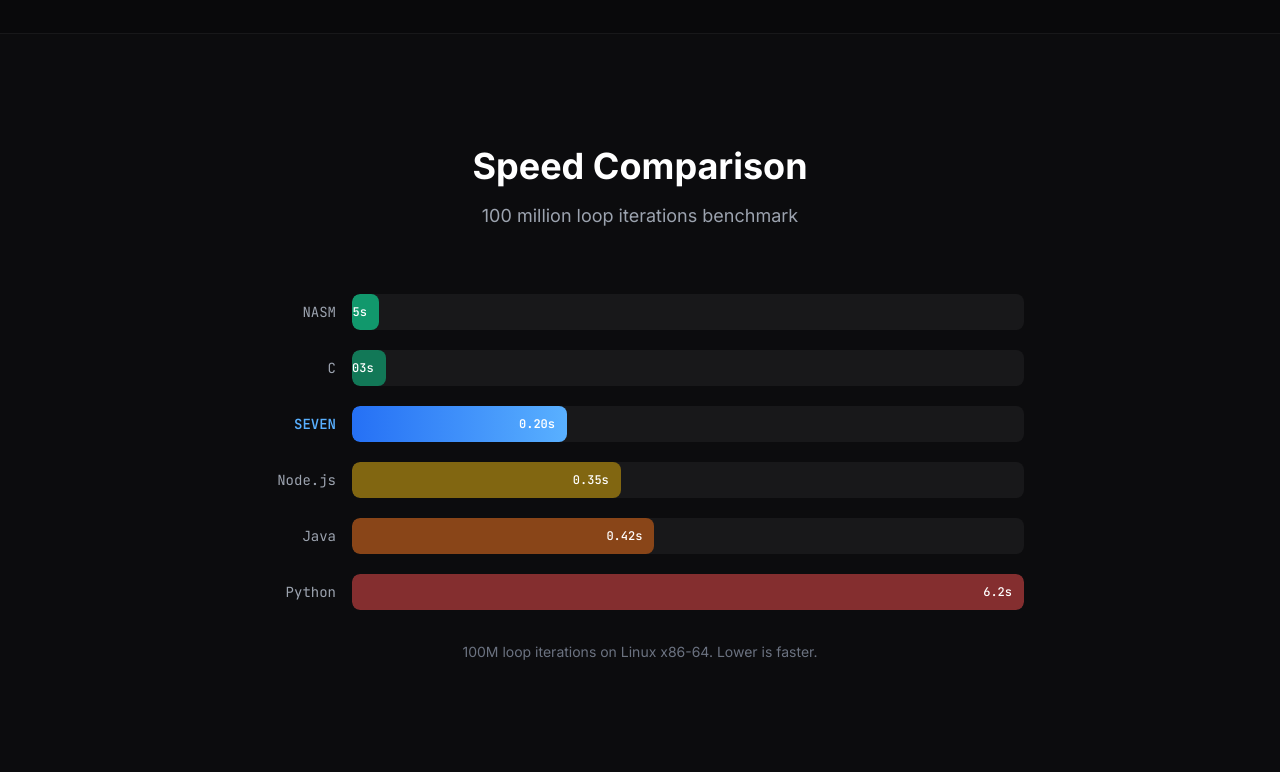
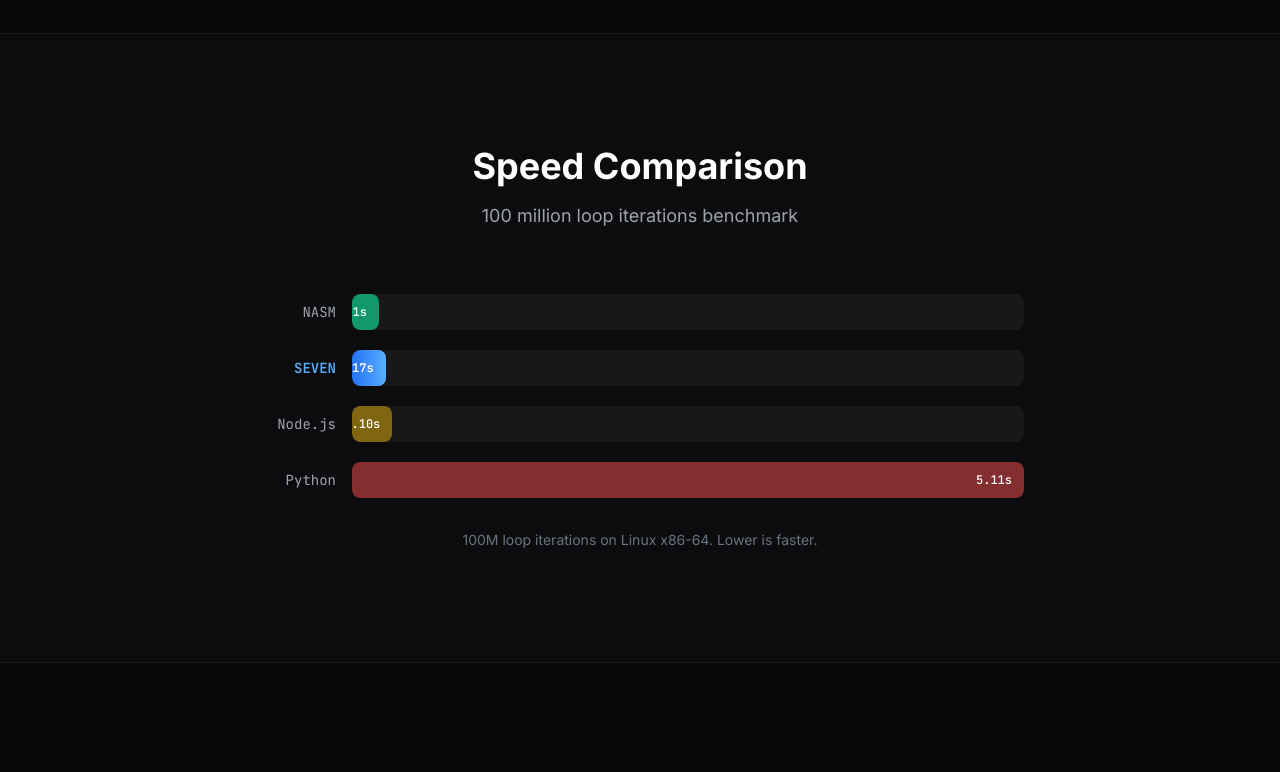
Before and after one commit to tejas-chandivakar/seven-lang, a plain HTML site: page site/index.html in a window 1280 px wide. Shown: the part 1889-2661 px from the top of the page. Drawn offline with nearby package versions, Linux system fonts and the light colour scheme.

Commit message:
Update benchmarks with fresh test results and version numbers
Tested: NASM 0.01s, SEVEN 0.17s, Node.js 0.10s, Python 5.11s
Removed C and Java (untested). SEVEN is 30x faster than Python.
Updated version to 1.2 in install.html and playground.html.

```diff
--- a/site/index.html
+++ b/site/index.html
@@ -168,7 +168,7 @@
                     <div class="w-12 h-12 rounded-xl bg-seven-600/10 flex items-center justify-center mb-4">
                         <svg class="w-6 h-6 text-seven-400" fill="none" stroke="currentColor" viewBox="0 0 24 24"><path stroke-linecap="round" stroke-linejoin="round" stroke-width="2" d="M13 10V3L4 14h7v7l9-11h-7z"/></svg>
                     </div>
-                    <h3 class="text-lg font-semibold text-white mb-2">31x Faster than Python</h3>
+                    <h3 class="text-lg font-semibold text-white mb-2">30x Faster than Python</h3>
                     <p class="text-gray-400 text-sm leading-relaxed">Compiles directly to native x86-64 machine code. No interpreter, no virtual machine, no garbage collector overhead.</p>
                 </div>
                 <!-- Feature 2 -->
@@ -228,16 +228,7 @@
                     <span class="w-20 text-right text-sm font-mono text-gray-400 shrink-0">NASM</span>
                     <div class="flex-1 h-9 rounded-lg bg-white/5 overflow-hidden">
                         <div class="h-full rounded-lg bg-emerald-500/80 bar-animate flex items-center justify-end pr-3" style="width:4%">
-                            <span class="text-xs font-mono text-white font-medium">0.025s</span>
-                        </div>
-                    </div>
-                </div>
-                <!-- C -->
-                <div class="flex items-center gap-4">
-                    <span class="w-20 text-right text-sm font-mono text-gray-400 shrink-0">C</span>
-                    <div class="flex-1 h-9 rounded-lg bg-white/5 overflow-hidden">
-                        <div class="h-full rounded-lg bg-emerald-500/60 bar-animate flex items-center justify-end pr-3" style="width:5%;animation-delay:0.1s">
-                            <span class="text-xs font-mono text-white font-medium">0.03s</span>
+                            <span class="text-xs font-mono text-white font-medium">0.01s</span>
                         </div>
                     </div>
                 </div>
@@ -245,8 +236,8 @@
                 <div class="flex items-center gap-4">
                     <span class="w-20 text-right text-sm font-mono font-bold text-seven-400 shrink-0">SEVEN</span>
                     <div class="flex-1 h-9 rounded-lg bg-white/5 overflow-hidden">
-                        <div class="h-full rounded-lg bg-gradient-to-r from-seven-600 to-seven-400 bar-animate flex items-center justify-end pr-3" style="width:32%;animation-delay:0.2s">
-                            <span class="text-xs font-mono text-white font-bold">0.20s</span>
+                        <div class="h-full rounded-lg bg-gradient-to-r from-seven-600 to-seven-400 bar-animate flex items-center justify-end pr-3" style="width:5%;animation-delay:0.1s">
+                            <span class="text-xs font-mono text-white font-bold">0.17s</span>
                         </div>
                     </div>
                 </div>
@@ -254,17 +245,8 @@
                 <div class="flex items-center gap-4">
                     <span class="w-20 text-right text-sm font-mono text-gray-400 shrink-0">Node.js</span>
                     <div class="flex-1 h-9 rounded-lg bg-white/5 overflow-hidden">
-                        <div class="h-full rounded-lg bg-yellow-500/50 bar-animate flex items-center justify-end pr-3" style="width:40%;animation-delay:0.3s">
-                            <span class="text-xs font-mono text-white font-medium">0.35s</span>
-                        </div>
-                    </div>
-                </div>
-                <!-- Java -->
-                <div class="flex items-center gap-4">
-                    <span class="w-20 text-right text-sm font-mono text-gray-400 shrink-0">Java</span>
-                    <div class="flex-1 h-9 rounded-lg bg-white/5 overflow-hidden">
-                        <div class="h-full rounded-lg bg-orange-500/50 bar-animate flex items-center justify-end pr-3" style="width:45%;animation-delay:0.4s">
-                            <span class="text-xs font-mono text-white font-medium">0.42s</span>
+                        <div class="h-full rounded-lg bg-yellow-500/50 bar-animate flex items-center justify-end pr-3" style="width:6%;animation-delay:0.2s">
+                            <span class="text-xs font-mono text-white font-medium">0.10s</span>
                         </div>
                     </div>
                 </div>
@@ -272,8 +254,8 @@
                 <div class="flex items-center gap-4">
                     <span class="w-20 text-right text-sm font-mono text-gray-400 shrink-0">Python</span>
                     <div class="flex-1 h-9 rounded-lg bg-white/5 overflow-hidden">
-                        <div class="h-full rounded-lg bg-red-500/50 bar-animate flex items-center justify-end pr-3" style="width:100%;animation-delay:0.5s">
-                            <span class="text-xs font-mono text-white font-medium">6.2s</span>
+                        <div class="h-full rounded-lg bg-red-500/50 bar-animate flex items-center justify-end pr-3" style="width:100%;animation-delay:0.3s">
+                            <span class="text-xs font-mono text-white font-medium">5.11s</span>
                         </div>
                     </div>
                 </div>
```
